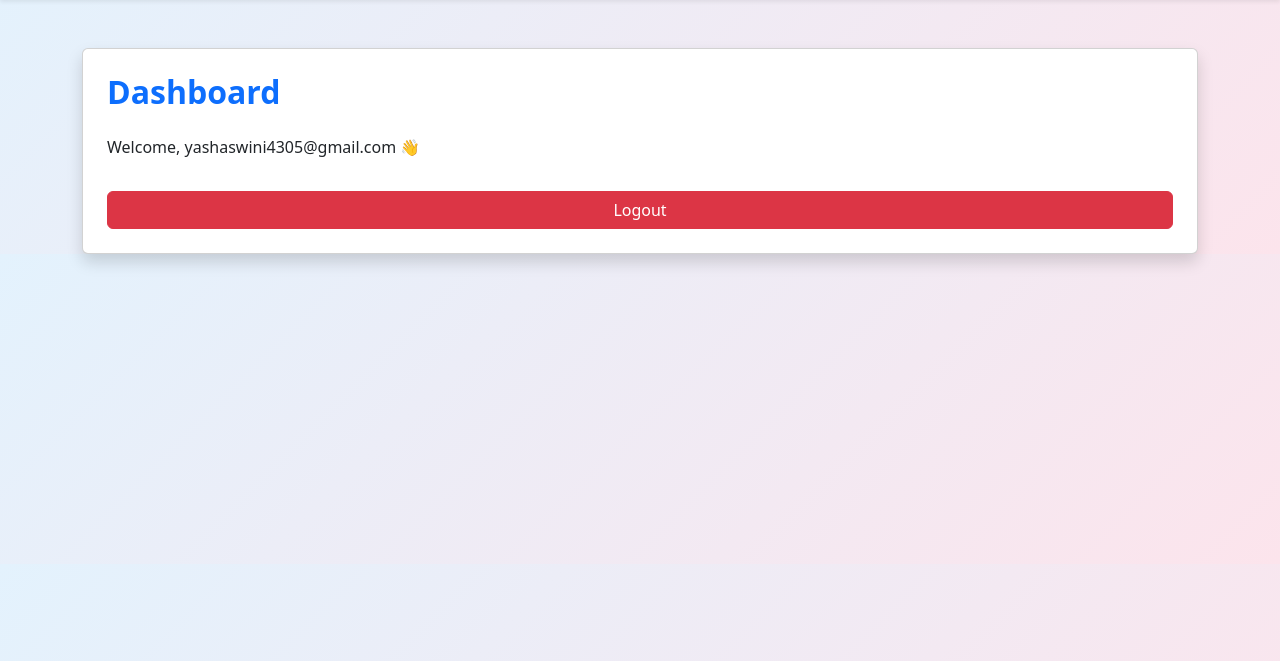
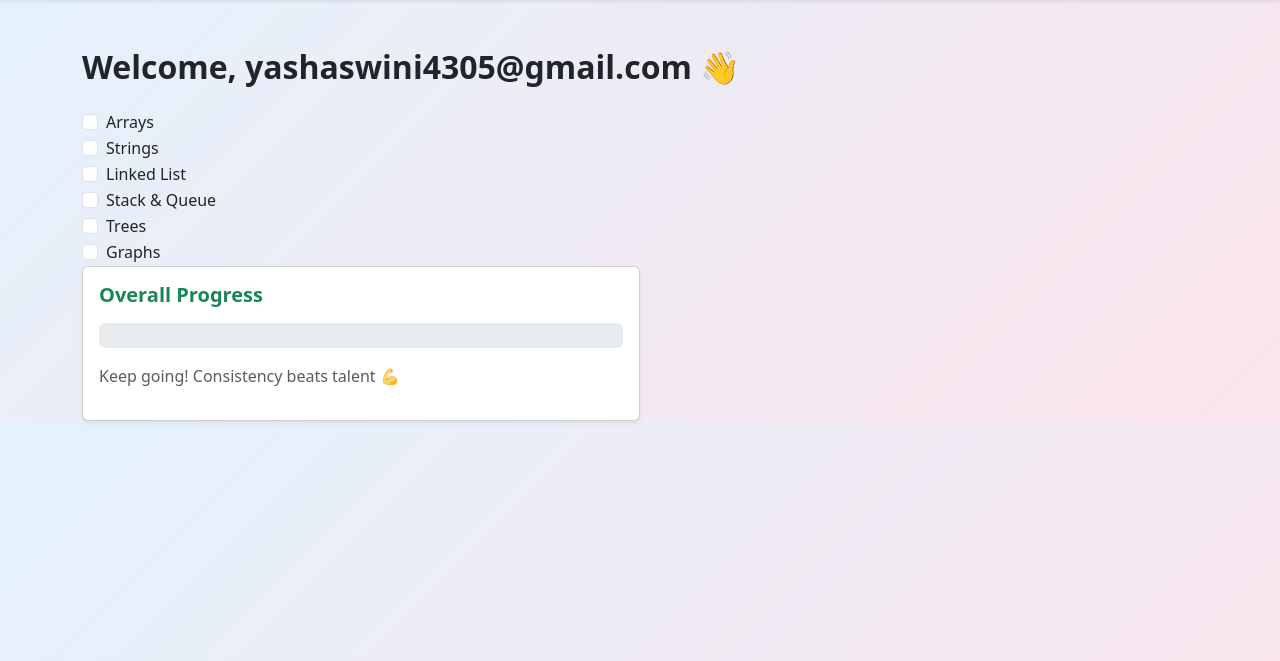
Before and after one commit to Yashaswini-M-4305/placement-preparation-platform, a Flask app: page /dashboard in a window 1280 px wide. Shown: the part 56-717 px from the top of the page. Run offline with Flask 3, Linux system fonts and the light colour scheme; a user stored in the database is signed in.

Commit message:
Dynamic dashboard

```diff
--- a/templates/dashboard.html
+++ b/templates/dashboard.html
@@ -3,12 +3,82 @@
 {% block title %}Dashboard{% endblock %}
 
 {% block content %}
-<div class="card shadow p-4">
-    <h2 class="fw-bold text-primary">Dashboard</h2>
-    <p class="mt-3">Welcome, {{ session["user"] }} 👋</p>
+<h2 class="fw-bold mb-4">
+    Welcome, {{ session["user"] }} 👋
+</h2>
 
-    <a href="/logout" class="btn btn-danger mt-3">
-        Logout
-    </a>
+<div id="dsa-tracker">
+    <div class="form-check">
+        <input class="form-check-input dsa-checkbox" type="checkbox">
+        <label class="form-check-label">Arrays</label>
+    </div>
+
+    <div class="form-check">
+        <input class="form-check-input dsa-checkbox" type="checkbox">
+        <label class="form-check-label">Strings</label>
+    </div>
+
+    <div class="form-check">
+        <input class="form-check-input dsa-checkbox" type="checkbox">
+        <label class="form-check-label">Linked List</label>
+    </div>
+
+    <div class="form-check">
+        <input class="form-check-input dsa-checkbox" type="checkbox">
+        <label class="form-check-label">Stack & Queue</label>
+    </div>
+
+    <div class="form-check">
+        <input class="form-check-input dsa-checkbox" type="checkbox">
+        <label class="form-check-label">Trees</label>
+    </div>
+
+    <div class="form-check">
+        <input class="form-check-input dsa-checkbox" type="checkbox">
+        <label class="form-check-label">Graphs</label>
+    </div>
 </div>
+
+
+    <!-- Progress -->
+    <div class="col-md-6">
+        <div class="card shadow-sm">
+            <div class="card-body">
+                <h5 class="fw-bold text-success mb-3">
+                    Overall Progress
+                </h5>
+
+                <div class="progress" style="height: 25px;">
+                    <div id="progress-bar"
+                         class="progress-bar progress-bar-striped progress-bar-animated"
+                         style="width: 0%">
+                        0%
+                    </div>
+                </div>
+
+                <p class="text-muted mt-3">
+                    Keep going! Consistency beats talent 💪
+                </p>
+            </div>
+        </div>
+    </div>
+</div>
+<script>
+    const checkboxes = document.querySelectorAll('.dsa-checkbox');
+    const progressBar = document.getElementById('progress-bar');
+
+    function updateProgress() {
+        const total = checkboxes.length;
+        const checked = document.querySelectorAll('.dsa-checkbox:checked').length;
+        const percent = Math.round((checked / total) * 100);
+
+        progressBar.style.width = percent + "%";
+        progressBar.innerText = percent + "%";
+    }
+
+    checkboxes.forEach(cb => {
+        cb.addEventListener('change', updateProgress);
+    });
+</script>
+
 {% endblock %}
```
Also changed, not shown: instance/database.db.
